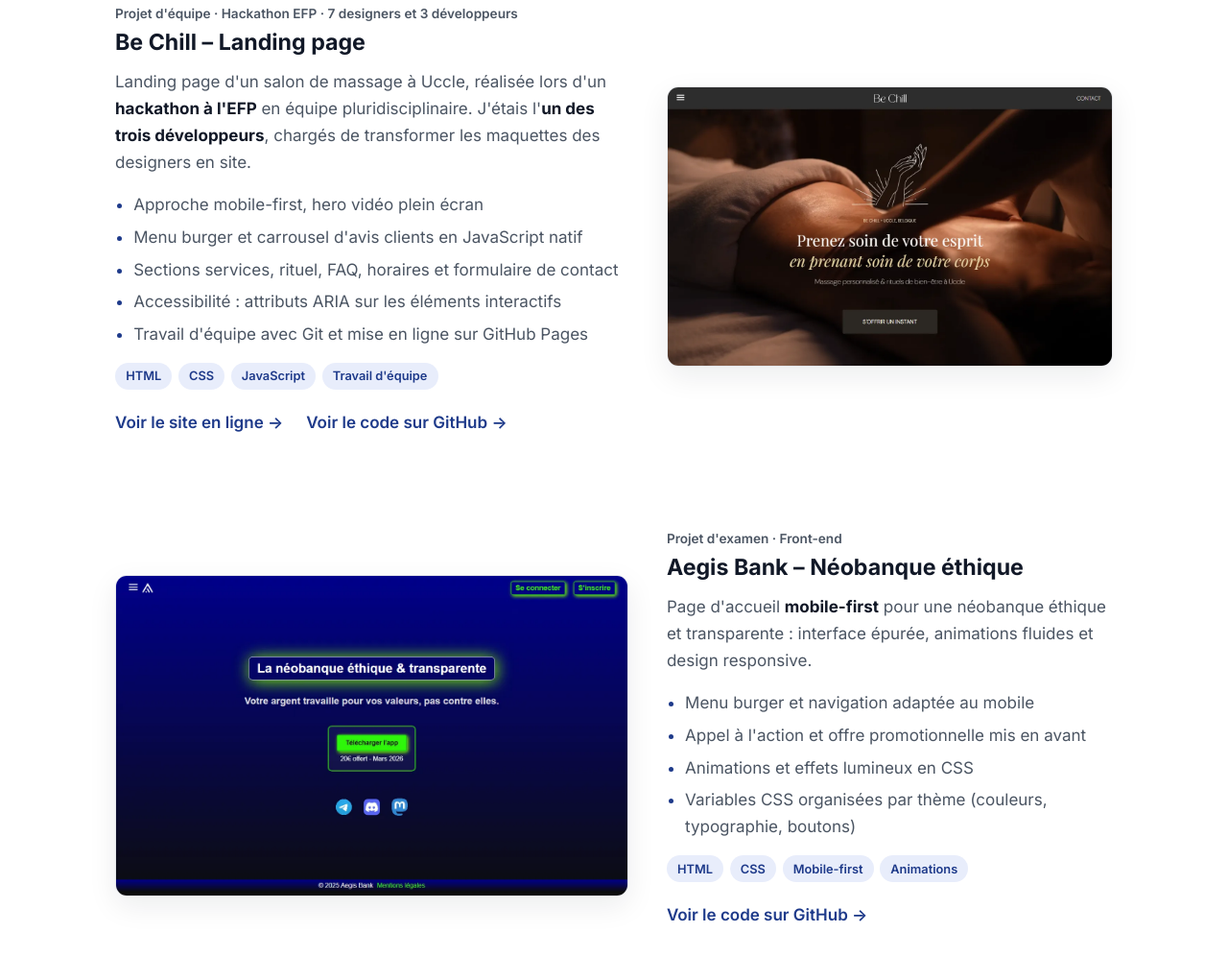
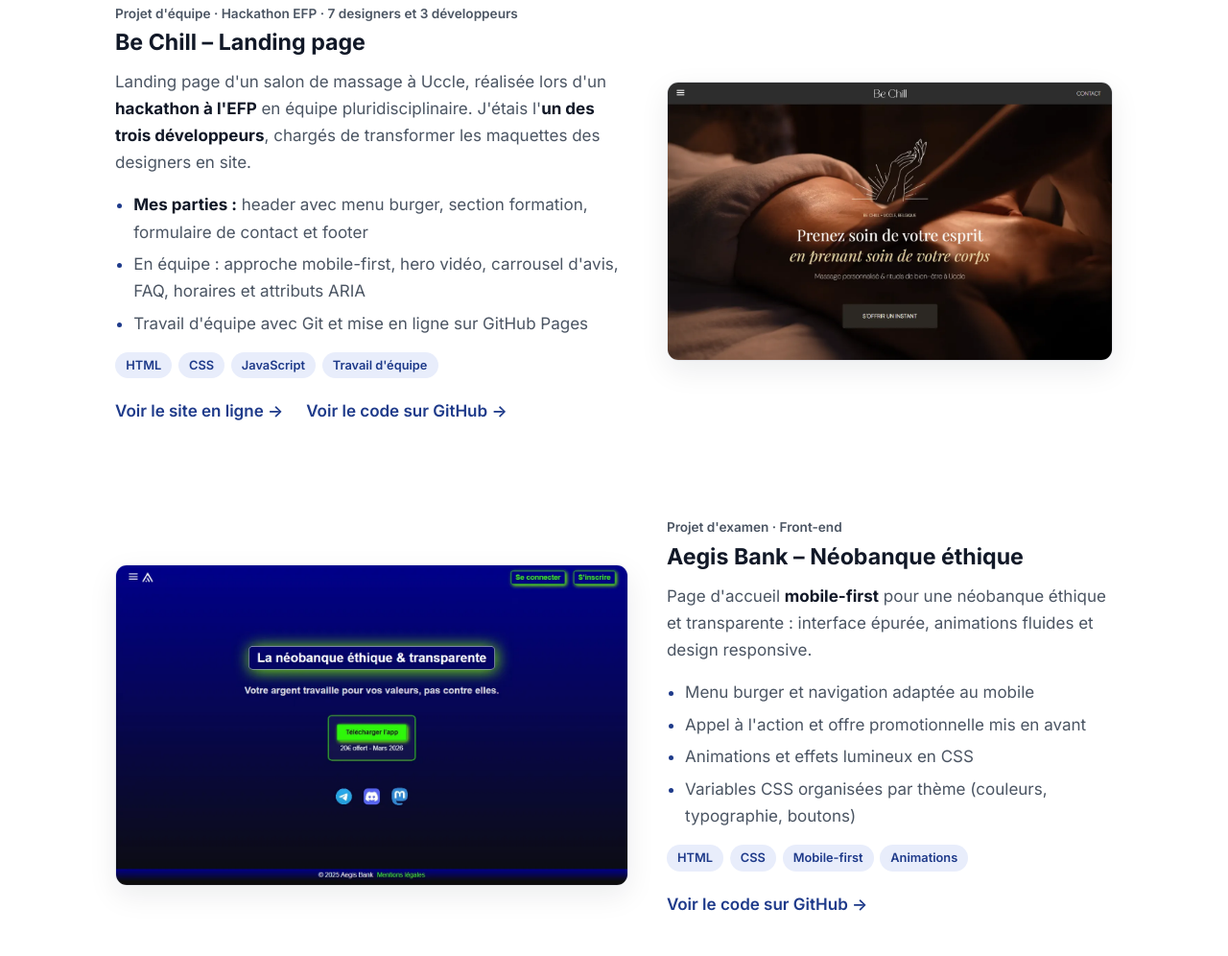
Before and after one commit to selimidion70-png/selimidion70-png.github.io, a plain HTML site: page index.html in a window 1280 px wide. Shown: the part 2380-3376 px from the top of the page at 96% size. Drawn offline with Linux system fonts and the light colour scheme.

Commit message:
Be Chill landing : préciser mes parties dans le projet d'équipe

```diff
--- a/index.html
+++ b/index.html
@@ -155,10 +155,8 @@
                         transformer les maquettes des designers en site.
                     </p>
                     <ul class="puces">
-                        <li>Approche mobile-first, hero vidéo plein écran</li>
-                        <li>Menu burger et carrousel d'avis clients en JavaScript natif</li>
-                        <li>Sections services, rituel, FAQ, horaires et formulaire de contact</li>
-                        <li>Accessibilité : attributs ARIA sur les éléments interactifs</li>
+                        <li><strong>Mes parties :</strong> header avec menu burger, section formation, formulaire de contact et footer</li>
+                        <li>En équipe : approche mobile-first, hero vidéo, carrousel d'avis, FAQ, horaires et attributs ARIA</li>
                         <li>Travail d'équipe avec Git et mise en ligne sur GitHub Pages</li>
                     </ul>
                     <ul class="etiquettes">
```
